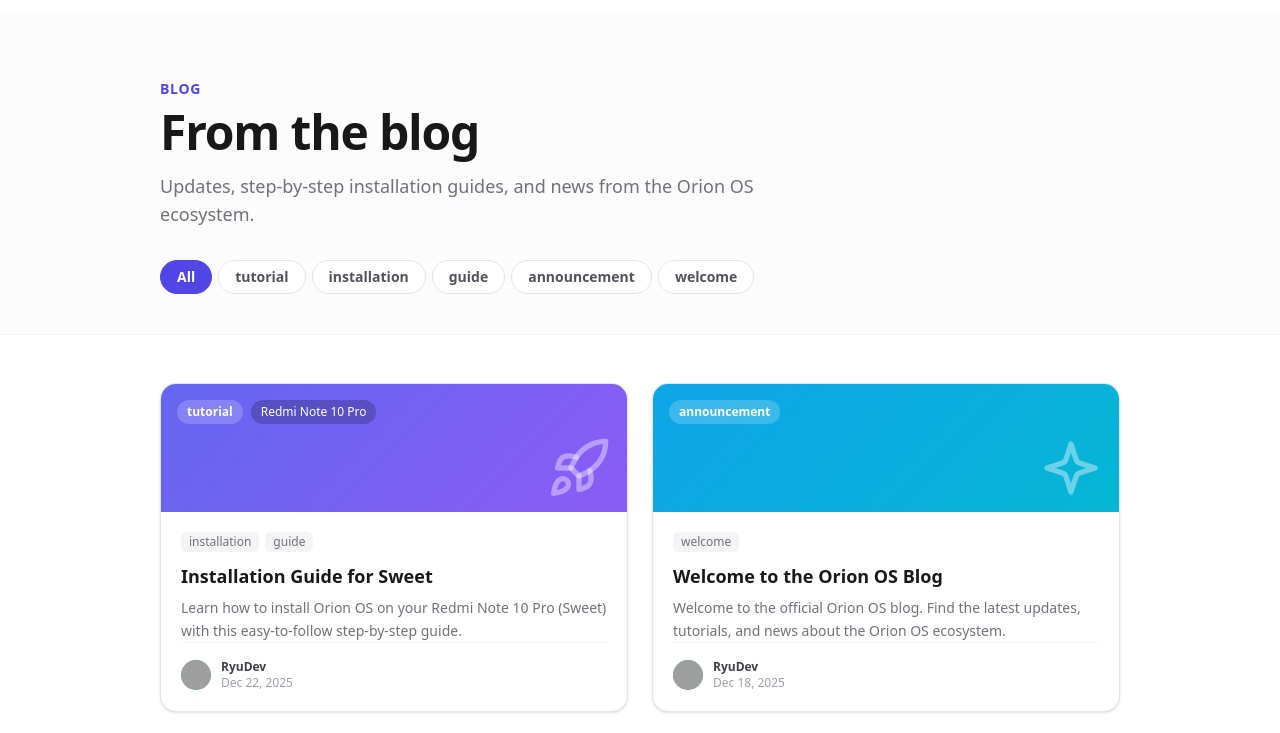
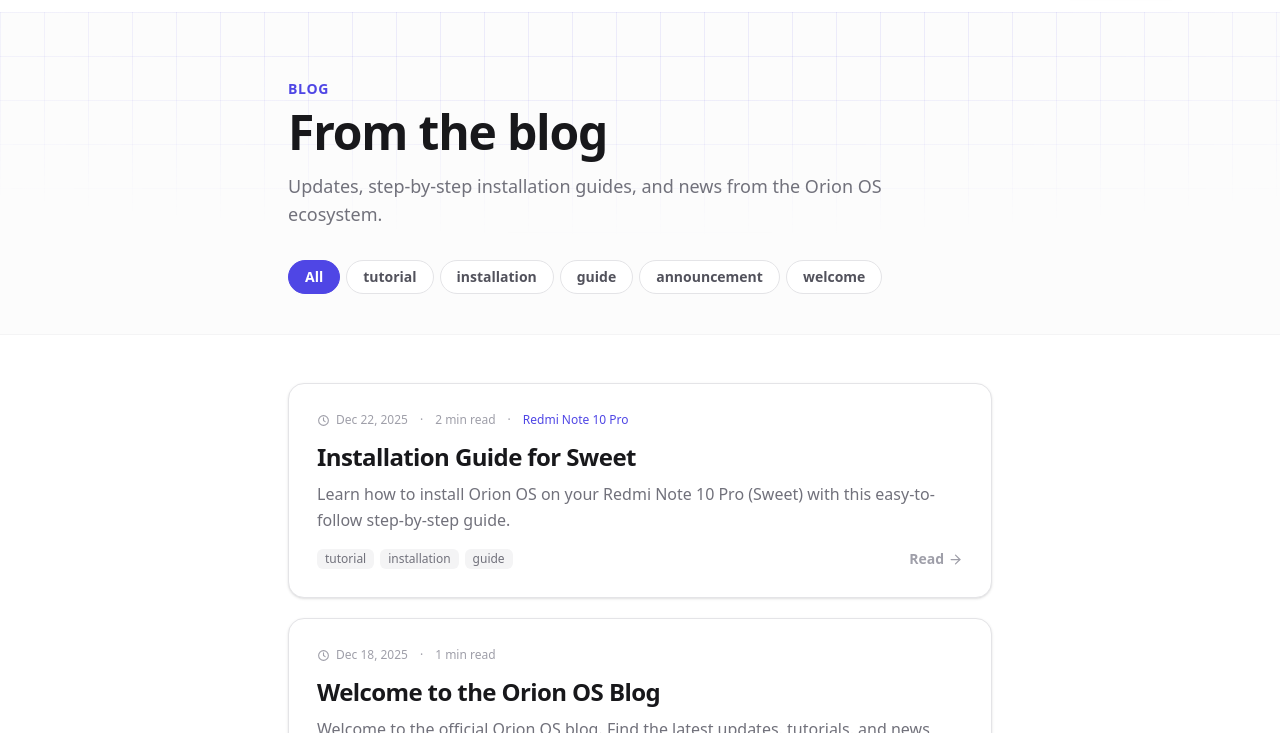
Before and after one commit to romiyusnandar/orion-frontend, an Astro site: page /blog in a window 1280 px wide. Shown: the part 53-786 px from the top of the page. Built offline with nearby package versions, Linux system fonts and the light colour scheme; Astro itself is replaced by a stand-in of ours; grey boxes are pictures that could not be loaded.

Commit message:
feat: Relayout blog page
Signed-off-by: romiyusnandar <yusromi04@gmail.com>

```diff
--- a/src/components/BlogCard.astro
+++ b/src/components/BlogCard.astro
@@ -1,64 +1,56 @@
 ---
-import Avatar from './Avatar.astro';
 import Icon from './Icon.astro';
-import { getDeveloper } from '@/data/developers';
 import type { CollectionEntry } from 'astro:content';
 
 interface Props {
   post: CollectionEntry<'blog'>;
-  index: number;
 }
-const { post, index } = Astro.props;
+const { post } = Astro.props;
 const data = post.data;
-const author = getDeveloper(data.author);
 
-const tag = (data.tags[0] ?? 'post').toLowerCase();
-const banner: Record<string, string> = {
-  tutorial: 'linear-gradient(135deg,#6366f1 0%,#8b5cf6 100%)',
-  installation: 'linear-gradient(135deg,#6366f1 0%,#8b5cf6 100%)',
-  announcement: 'linear-gradient(135deg,#0ea5e9 0%,#06b6d4 100%)',
-  welcome: 'linear-gradient(135deg,#0ea5e9 0%,#06b6d4 100%)',
-  news: 'linear-gradient(135deg,#f59e0b 0%,#f97316 100%)',
-};
-const gradient = banner[tag] ?? `linear-gradient(135deg,${['#6366f1', '#0ea5e9', '#8b5cf6'][index % 3]} 0%,${['#4338ca', '#2563eb', '#7c3aed'][index % 3]} 100%)`;
-const bigIcon = tag === 'announcement' || tag === 'welcome' ? 'sparkles' : 'rocket';
-
+const words = post.body?.trim().split(/\s+/).length ?? 0;
+const readTime = Math.max(1, Math.ceil(words / 200));
 const date = data.pubDate.toLocaleDateString('en-US', { month: 'short', day: 'numeric', year: 'numeric' });
 ---
 
 <a
   href={`/blog/${post.id}`}
   data-tags={data.tags.join(' ').toLowerCase()}
-  class="blog-card group flex flex-col overflow-hidden rounded-2xl border border-zinc-200 bg-white shadow-sm transition-all duration-300 hover:-translate-y-1 hover:border-brand-200 hover:shadow-xl hover:shadow-brand-600/5"
+  class="blog-card group block rounded-2xl border border-zinc-200 bg-white p-6 shadow-sm transition-all duration-300 ease-out hover:-translate-y-0.5 hover:border-brand-200 hover:shadow-lg hover:shadow-brand-600/5 sm:p-7"
 >
-  <div class="relative h-32 overflow-hidden" style={`background-image:${gradient};`}>
-    <div class="absolute inset-0 bg-dots opacity-30"></div>
-    <span class="absolute right-4 bottom-3 text-white/40 transition-transform duration-500 group-hover:scale-110 group-hover:-rotate-6">
-      <Icon name={bigIcon} size={64} />
+  <div class="flex flex-wrap items-center gap-x-3 gap-y-2 text-xs text-zinc-400">
+    <span class="inline-flex items-center gap-1.5 font-medium">
+      <Icon name="clock" size={13} />
+      {date}
     </span>
-    <div class="absolute left-4 top-4 flex items-center gap-2">
-      <span class="rounded-full bg-white/20 px-2.5 py-1 text-xs font-semibold text-white backdrop-blur-sm">{data.tags[0]}</span>
-      {data.device && <span class="rounded-full bg-black/20 px-2.5 py-1 text-xs font-medium text-white backdrop-blur-sm">{data.device}</span>}
-    </div>
+    <span aria-hidden="true">·</span>
+    <span>{readTime} min read</span>
+    {data.device && (
+      <>
+        <span aria-hidden="true">·</span>
+        <span class="font-medium text-brand-600">{data.device}</span>
+      </>
+    )}
   </div>
 
-  <div class="flex flex-1 flex-col p-5">
+  <h3 class="mt-3 text-xl font-bold leading-snug tracking-tight text-zinc-900 transition-colors duration-300 group-hover:text-brand-700 sm:text-2xl">
+    {data.title}
+  </h3>
+  <p class="mt-2 leading-relaxed text-zinc-500">{data.description}</p>
+
+  <div class="mt-4 flex items-center justify-between gap-4">
     <div class="flex flex-wrap gap-1.5">
       {
-        data.tags.slice(1).map((t) => (
-          <span class="rounded-md bg-zinc-100 px-2 py-0.5 text-xs font-medium text-zinc-500">{t}</span>
+        data.tags.map((t) => (
+          <span class="rounded-md bg-zinc-100 px-2 py-0.5 text-xs font-medium text-zinc-500 transition-colors duration-300 group-hover:bg-brand-50 group-hover:text-brand-700">
+            {t}
+          </span>
         ))
       }
     </div>
-    <h3 class="mt-3 text-lg font-semibold leading-snug text-zinc-900 transition-colors group-hover:text-brand-700">{data.title}</h3>
-    <p class="mt-2 line-clamp-2 text-sm leading-relaxed text-zinc-500">{data.description}</p>
-
-    <div class="mt-auto flex items-center gap-2.5 border-t border-zinc-100 pt-4">
-      <Avatar name={data.author} size={30} src={author?.avatar} />
-      <div class="min-w-0 text-xs">
-        <p class="truncate font-semibold text-zinc-700">{data.author}</p>
-        <p class="text-zinc-400">{date}</p>
-      </div>
-    </div>
+    <span class="inline-flex shrink-0 items-center gap-1 text-sm font-semibold text-zinc-400 transition-colors duration-300 group-hover:text-brand-600">
+      Read
+      <Icon name="arrow-right" size={15} class="transition-transform duration-300 group-hover:translate-x-1" />
+    </span>
   </div>
 </a>
--- a/src/pages/blog.astro
+++ b/src/pages/blog.astro
@@ -11,8 +11,11 @@ const tags = Array.from(new Set(posts.flatMap((p) => p.data.tags))).map((t) => t
 ---
 
 <Base title="Blog — Orion OS" description="The latest updates, in-depth installation tutorials, and news from the Orion OS ecosystem.">
-  <section class="border-b border-zinc-100 bg-zinc-50/60">
-    <div class="mx-auto max-w-5xl px-4 pt-16 pb-10 sm:px-6 lg:px-8">
+  <section class="relative overflow-hidden border-b border-zinc-100 bg-zinc-50/60">
+    <div class="pointer-events-none absolute inset-0">
+      <div class="absolute inset-0 bg-grid bg-grid-fade"></div>
+    </div>
+    <div class="relative mx-auto max-w-3xl px-4 pt-16 pb-10 sm:px-6 lg:px-8">
       <span class="text-sm font-semibold uppercase tracking-wider text-brand-600">Blog</span>
       <h1 class="mt-2 text-4xl font-bold tracking-tight text-zinc-900 sm:text-5xl">From the blog</h1>
       <p class="mt-4 max-w-2xl text-lg text-zinc-500">
@@ -36,9 +39,9 @@ const tags = Array.from(new Set(posts.flatMap((p) => p.data.tags))).map((t) => t
     </div>
   </section>
 
-  <section class="mx-auto max-w-5xl px-4 py-12 sm:px-6 lg:px-8">
-    <div id="blog-grid" class="grid gap-6 sm:grid-cols-2">
-      {posts.map((post, i) => <BlogCard post={post} index={i} />)}
+  <section class="mx-auto max-w-3xl px-4 py-12 sm:px-6 lg:px-8">
+    <div id="blog-grid" class="flex flex-col gap-5">
+      {posts.map((post) => <BlogCard post={post} />)}
     </div>
 
     <div id="blog-empty" class="hidden rounded-2xl border border-dashed border-zinc-200 bg-zinc-50/50 px-6 py-16 text-center">
```
